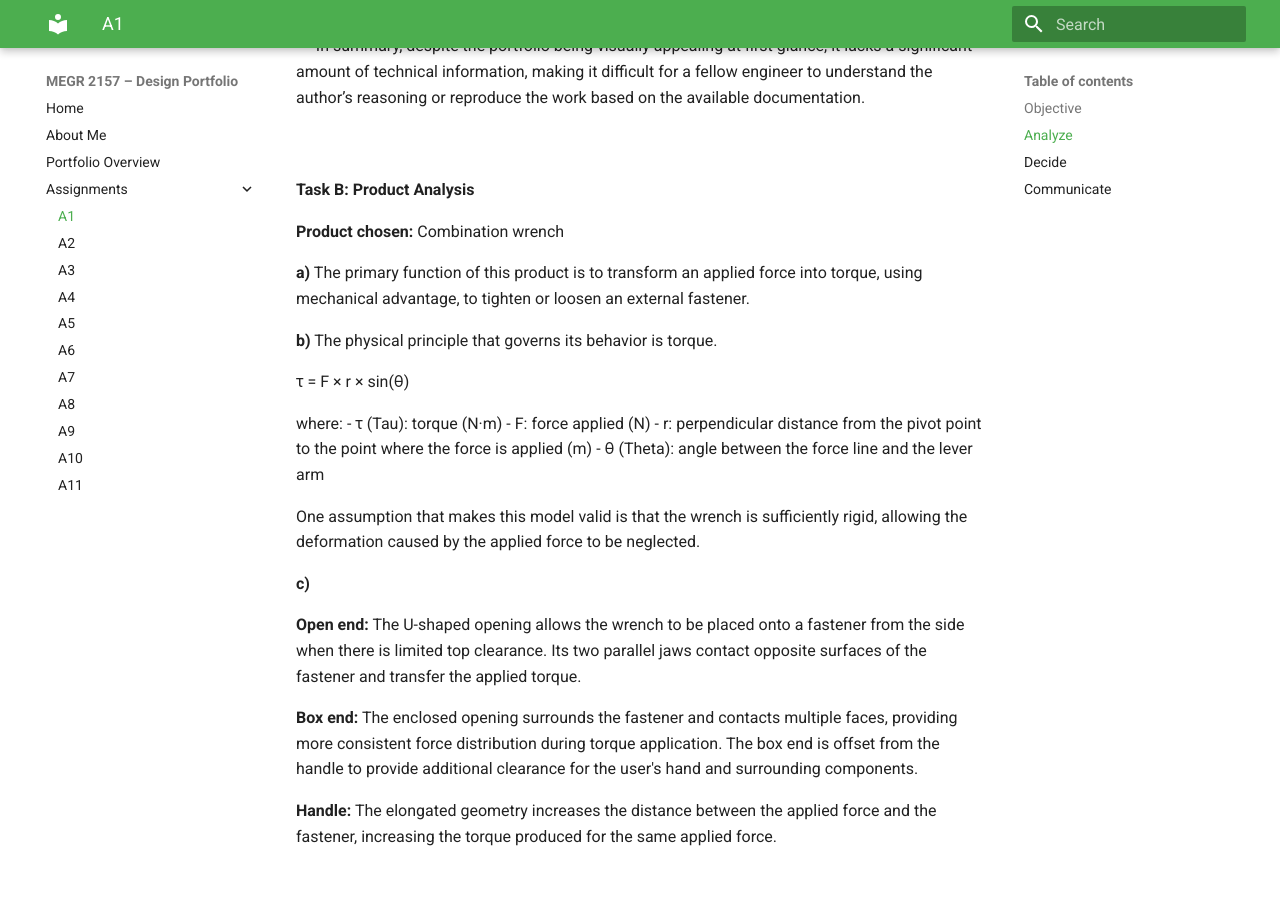
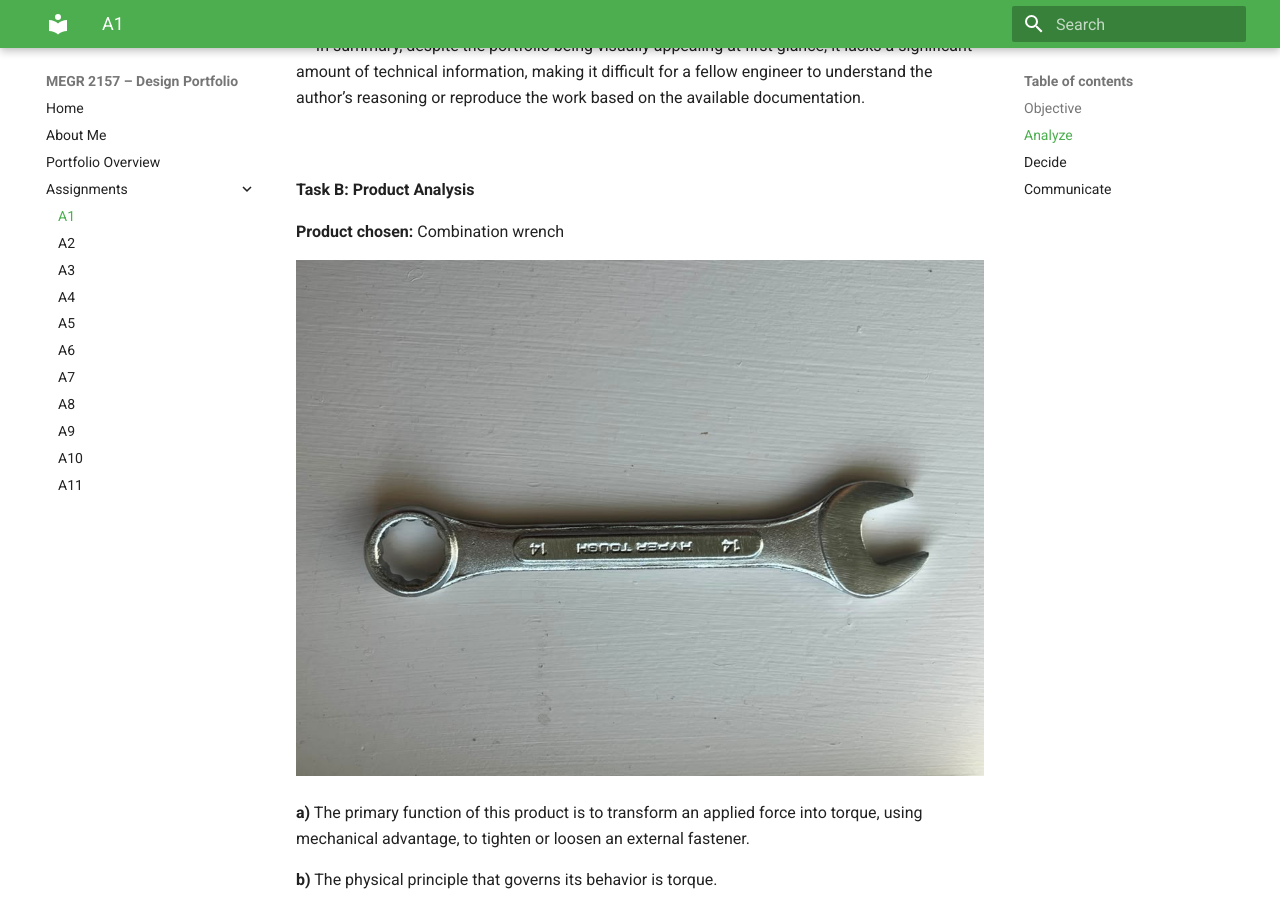
Before and after one commit to abatisti/megr2157-portfolio, an MkDocs documentation site: the page built from docs/assignments/A01/index.md, in a window 1280 px wide and 900 px high, scrolled down 1520 px. Built offline with MkDocs 1.6.1 and Material for MkDocs 9.7.7, drawn with Linux system fonts in a browser that asks for light colours.

Commit message:
Update index.md

```diff
--- a/docs/assignments/A01/index.md
+++ b/docs/assignments/A01/index.md
@@ -27,6 +27,8 @@ https://nhoong.github.io/index.html
 **Task B: Product Analysis**
 
   **Product chosen:** Combination wrench
+
+  ![Combined wrench](Combined wrench.jpeg)
 
 **a)** The primary function of this product is to transform an applied force into torque, using mechanical advantage, to tighten or loosen an external fastener.
 
```
